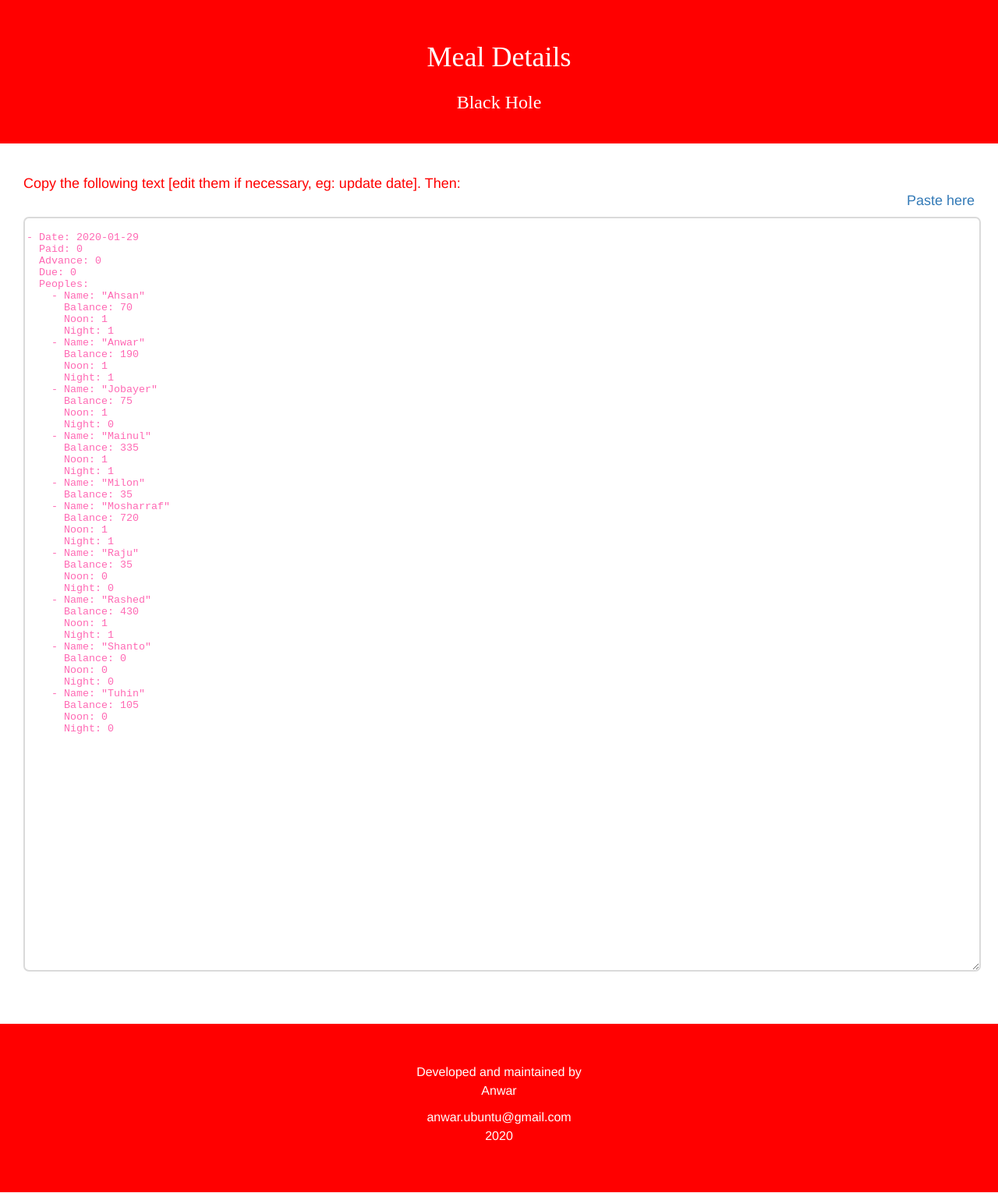
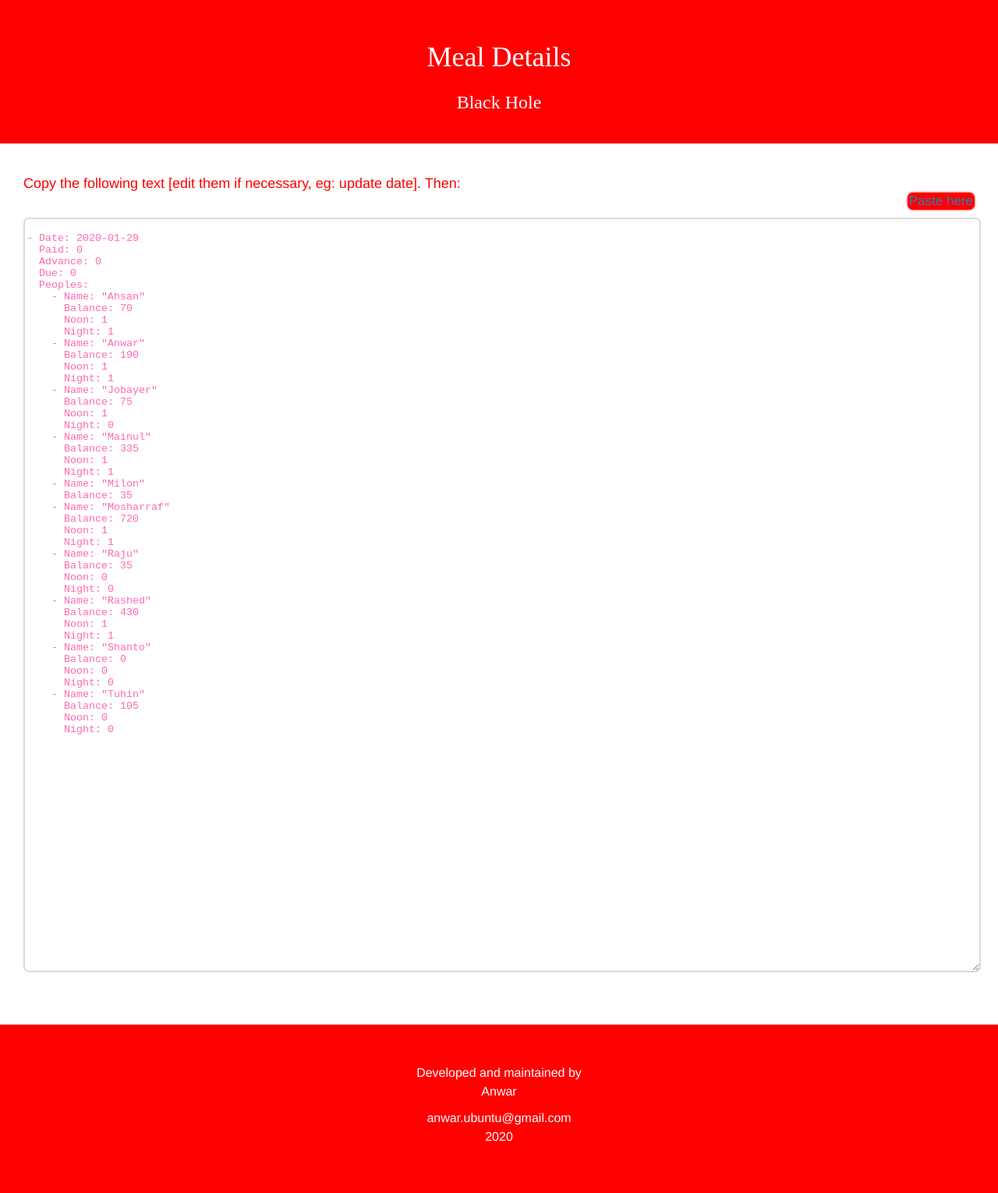
Before and after one commit to coderanwar/meals, a Jekyll site: the page built from update.html, in a window 1280 px wide. Shown: the whole page at 78% size. Built offline with Jekyll 4.4.1, drawn with Linux system fonts in a browser that asks for light colours.

Commit message:
Update update.html

```diff
--- a/update.html
+++ b/update.html
@@ -8,7 +8,7 @@ color: "white"
 <h4 style="display:inline;text-align:left;color:{{page.theme-color}};">
   Copy the following text [edit them if necessary, eg: update date]. Then:
 </h4>
-<h4 style="display:inline;text-align:right; float:right;">
+<h4 class="copy-btn">
   <a href="https://github.com/coderanwar/meals/edit/master/_data/meals.yml" style="">
     Paste here
   </a>
```
